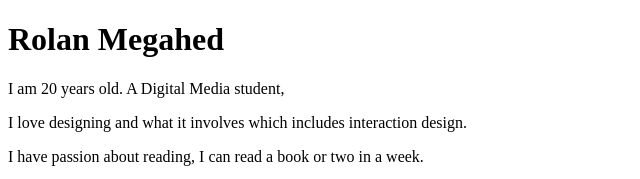
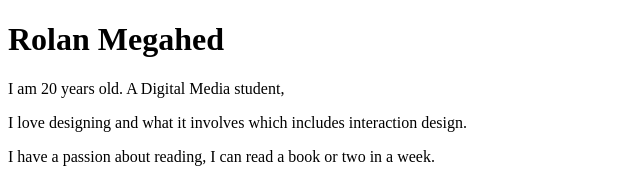
Before and after one commit to rolanmejahed/PeronalWeb-new-enhansments, a plain HTML site: page about.html in a window 1280 px wide. Shown: the top 179 px of the page, 0-640 px from the left. Drawn offline with Linux system fonts and the light colour scheme.

Commit message:
Add files via upload

```diff
--- a/about.html
+++ b/about.html
@@ -8,7 +8,7 @@
       <h1>Rolan Megahed</h1>
         <p>  I am 20 years old. A Digital Media student, </p>
         <p> I love designing and what it involves which includes interaction design. </p>
-        <p>I have passion about reading, I can read a book or two in a week. </p>
+        <p>I have a passion about reading, I can read a book or two in a week. </p>
       </div>
   <img src="./Imgs/Screenshot.jpg " width ="400px">
     </body>
```
Also changed, not shown: contact.html (indentation only).
